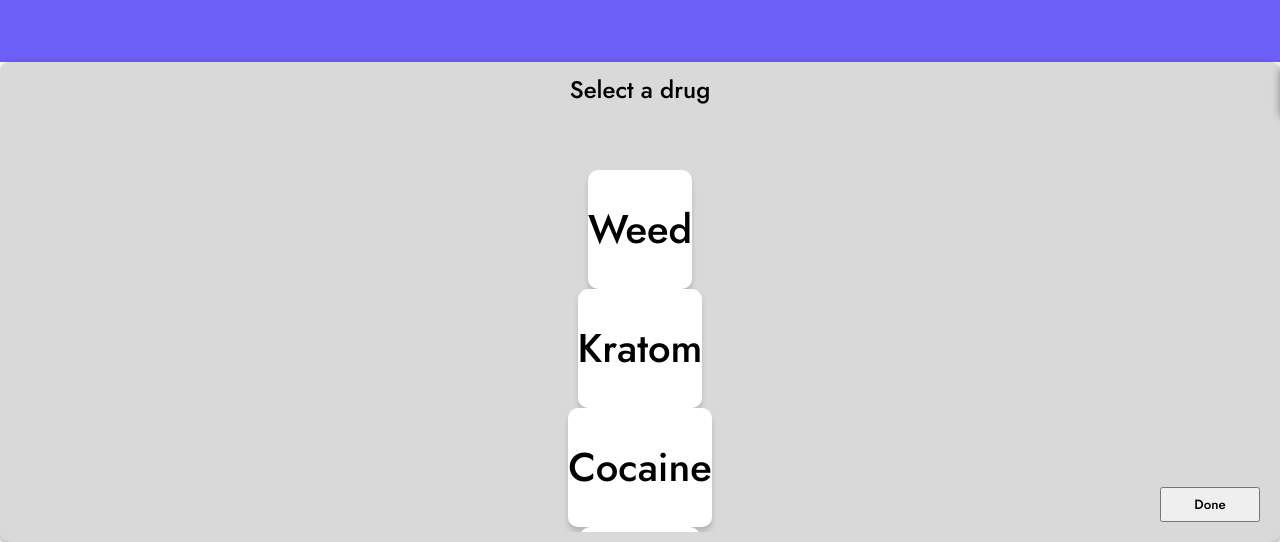
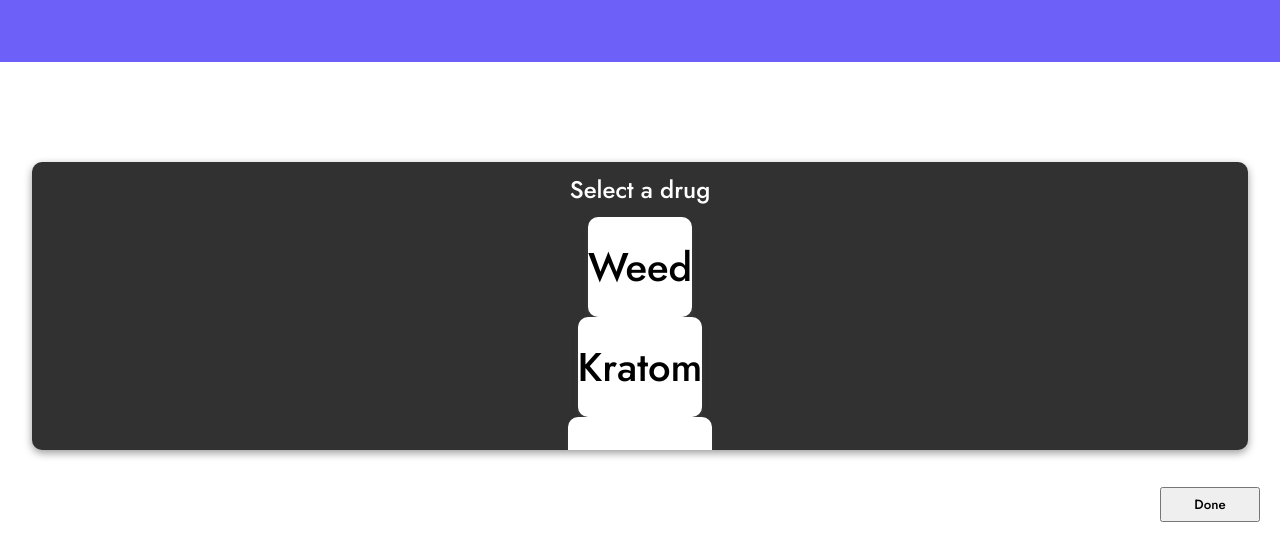
Before and after one commit to deluxe-code/subst-web, a website with bundled scripts: page dev/create_schedule_test.html in a window 1280 px wide. Shown: the part 258-800 px from the top of the page. Built offline with nearby package versions, Linux system fonts and the light colour scheme.

Commit message:
schedule test

```diff
--- a/dev/create_schedule_test.html
+++ b/dev/create_schedule_test.html
@@ -9,7 +9,7 @@
 
         <div id="topSection" style="width: 100%; height: 40%; position: relative; display: flex;">
             <div id="titleContainer" style="padding-top: 25%; padding-bottom: 25%; width: 30%">
-                <h1 style="font-size: 2em; text-align: center; font-weight: lighter; margin-left: 10px; width: 100px;">Create</h1>
+                <h1 style="font-size: 2em; text-align: center; font-weight: lighter; margin-left: 10px; width: 100px; color: white; text-shadow: 0px 3px 6px black;">Create</h1>
                 <h1 style="font-size: 1.2em; text-align: center; color: #F7FF1A; font-weight: lighter; margin-left: 10px; width: 100px;">Schedule.</h1>
             </div>
             <div id="graphContainer" style="display: flexbox; width: 100%; height: 100%; padding-top: 25%;">
--- a/dev/resources/create_schedule_test.css
+++ b/dev/resources/create_schedule_test.css
@@ -111,6 +111,7 @@ textarea {
   padding: 10px 20px 20px 20px;
   box-sizing: border-box;
   border-radius: 10px;
+  grid-template-rows: 40px auto;
 }
 .card_label {
   text-align: center;
--- a/dev/resources/create_schedule_test.js
+++ b/dev/resources/create_schedule_test.js
@@ -51,6 +51,16 @@ function openPopup() {
             },
           }), document.getElementById("popUpBox"))
     ];
+
+    for(var i = 0; i < popUps.length; i++) {
+      let card = popUps[i].card;
+      card.card.style.backgroundColor = "#313131";
+      if(card.getLabel()) {
+        card.card.childNodes[0].style.color = "white";
+        card.card.childNodes[0].width = "50%";
+        card.card.childNodes[0].height = "50%";
+      }
+    }
     console.log(document.getElementById("popUpBox"));
     let strungPopUps = new StrungPopUps(document.getElementById("popUpBox"), popUps);
     strungPopUps.open();
--- a/modules/cards.js
+++ b/modules/cards.js
@@ -132,8 +132,7 @@ export class OptionSelectorCard extends Card {
     let hasAddButton = content.hasAddButton;
     let mySelector = new OptionSelector.Selector([options_array, styles, hasAddButton]);
     mySelector.animator.boxGrowthAmount = 0.2;
-    this.card.style.height = "100%";
-    this.card.style.width = "100%";
+    this.card.style.overflow = "hidden";
     return mySelector.getElement();
   };
   getOutput = () => {};
--- a/modules/pop_ups.js
+++ b/modules/pop_ups.js
@@ -51,6 +51,10 @@ export class PopUp {
         this.doneButton.addEventListener('click', () => {
             this.close();
         });
+        this.card.card.style.height = "60%";
+        this.card.card.style.marginRight = "auto";
+        this.card.card.style.marginLeft = "auto";
+        this.card.card.style.marginTop = "100px";
         console.log("opened");
     }
     createPopUp(){
```
